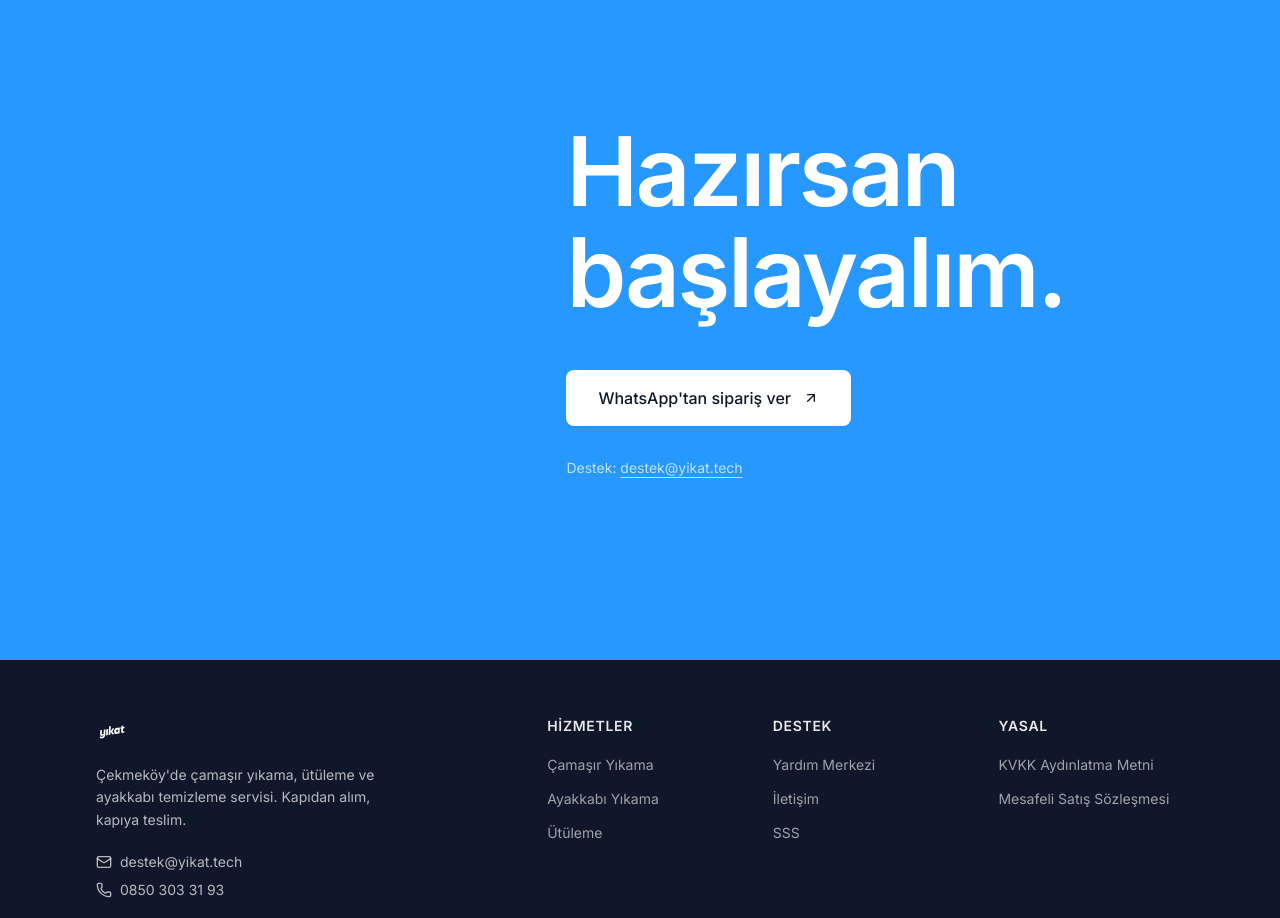
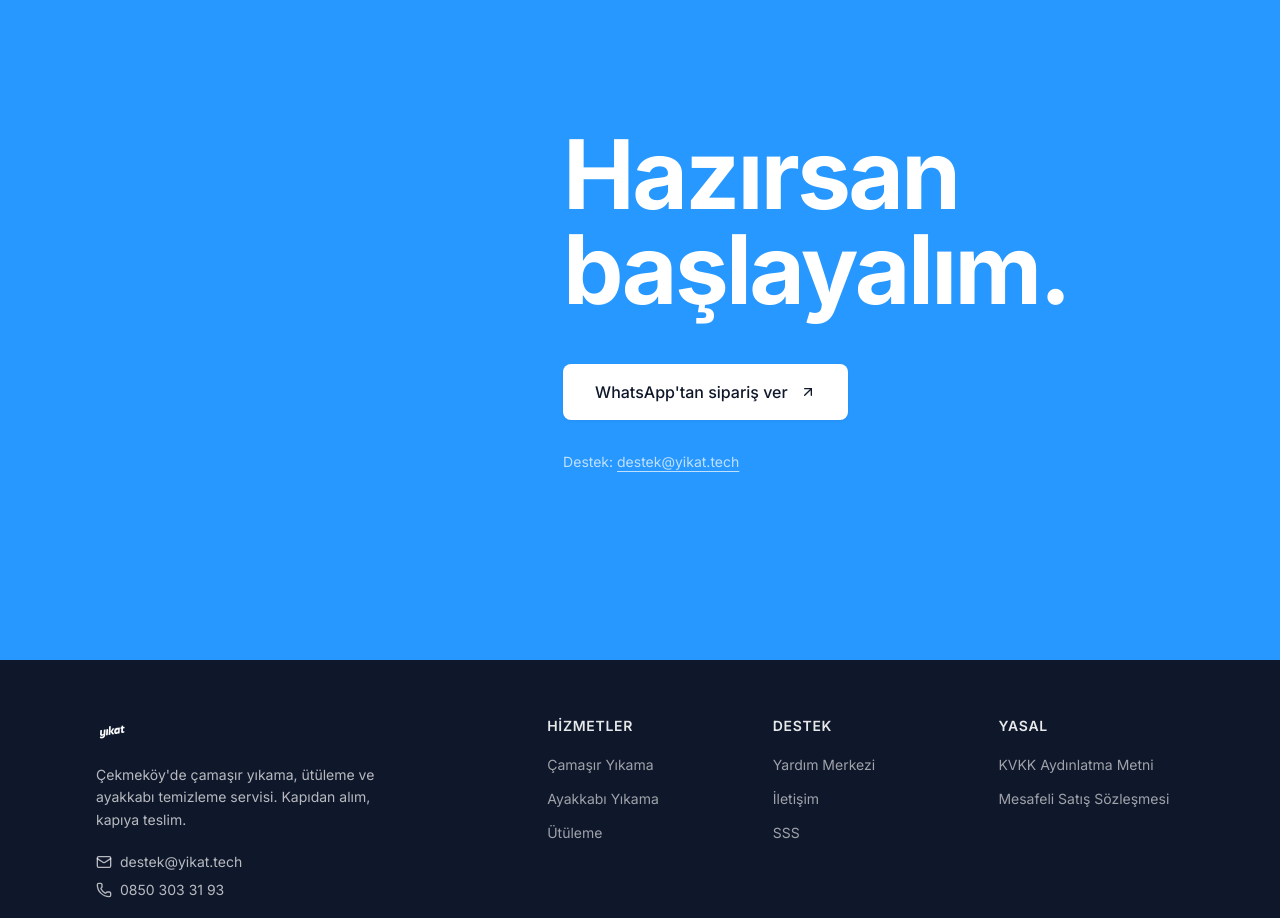
Before and after one commit to kaanevrensel/v0-yikat-landing-page, a Next.js app: page / in a window 1280 px wide. Shown: the part 5340-6258 px from the top of the page. Built offline with nearby package versions, Linux system fonts and the light colour scheme.

Commit message:
refactor(cta): Inter Display opsz 32 Bold for h2

```diff
--- a/components/sections/CTASection.tsx
+++ b/components/sections/CTASection.tsx
@@ -18,7 +18,8 @@ export function CTASection({ whatsappUrl }: CTASectionProps) {
       <div className="mx-auto max-w-3xl">
         <motion.h2
           variants={revealItem}
-          className="font-serif text-5xl font-semibold leading-[1.05] tracking-tight text-white sm:text-6xl md:text-7xl lg:text-8xl"
+          className="text-5xl font-bold leading-[0.98] tracking-[-0.028em] text-white sm:text-6xl md:text-7xl lg:text-8xl"
+          style={{ fontVariationSettings: "'opsz' 32" }}
         >
           Hazırsan
           <br />
```
